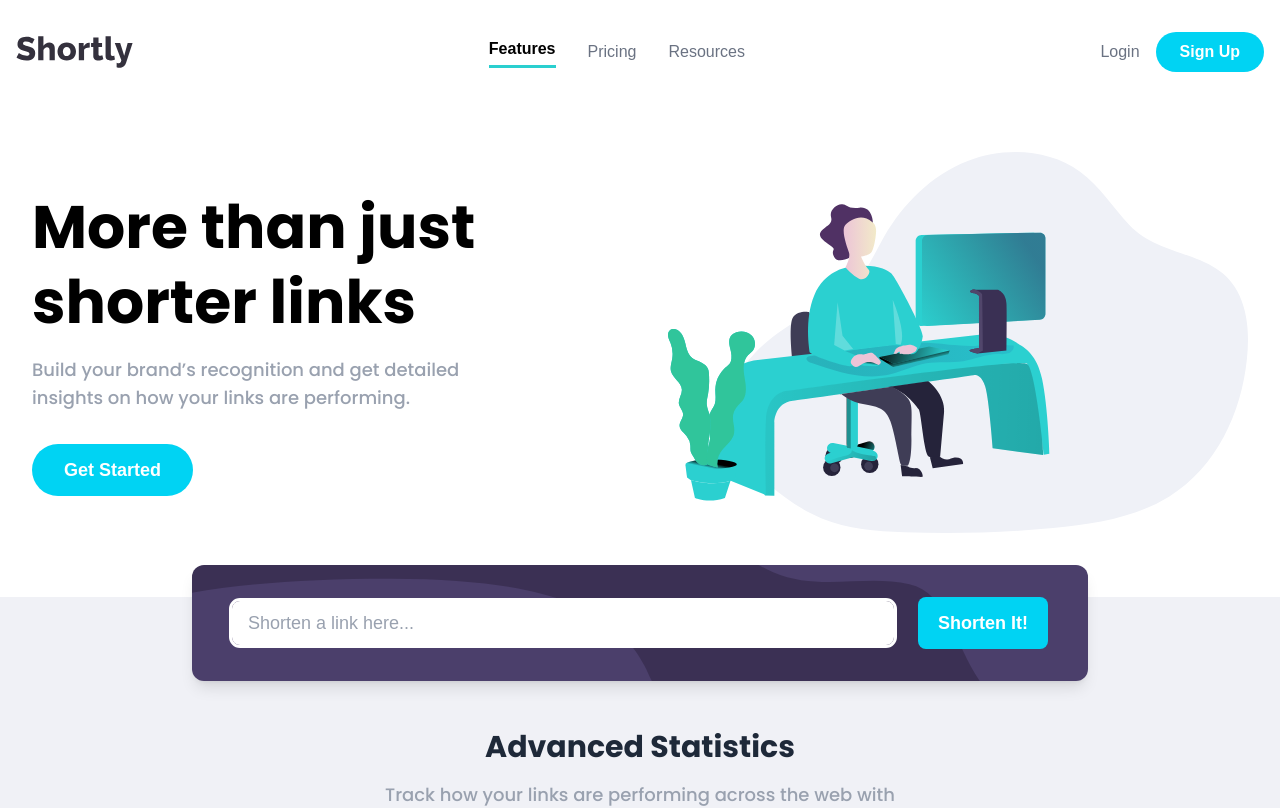
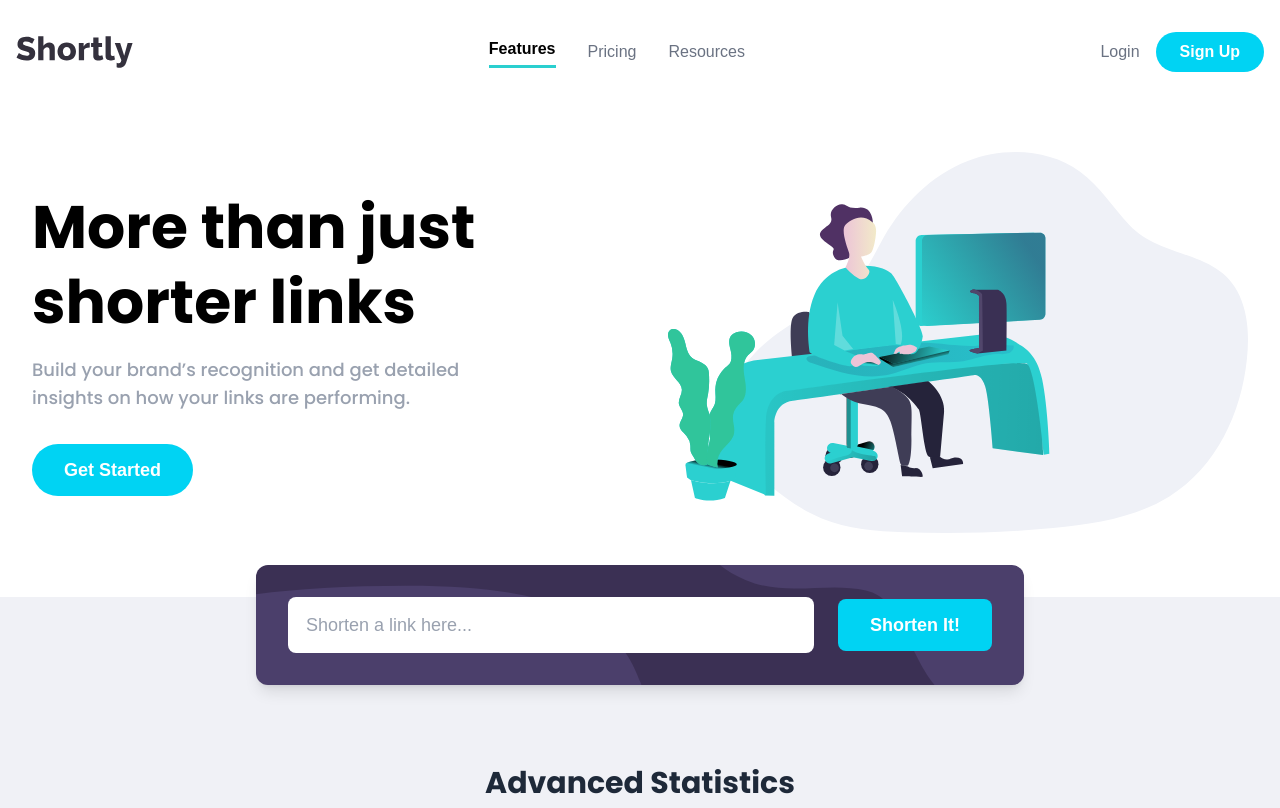
Before and after one commit to mrgreyh01/url_shortening_app, a Next.js app: page / in a window 1280 px wide. Shown: the top 808 px of the page. Built offline with nearby package versions, Linux system fonts and the light colour scheme.

Commit message:
Integrated the backend with the frontend and also created some new links card designs

```diff
--- a/src/app/page.tsx
+++ b/src/app/page.tsx
@@ -6,12 +6,46 @@ import Link from "next/link";
 
 export default function Home() {
   const [activeNav, setActiveNav] = useState("Features");
+  const [url, setUrl] = useState("");
+  const [links, setLinks] = useState<{ original: string; short: string }[]>([]);
+  const [loading, setLoading] = useState(false);
+  const [error, setError] = useState<string | null>(null);
+  const [copiedIndex, setCopiedIndex] = useState<number | null>(null);
 
   const navLinks = [
     { label: "Features", href: "#" },
     { label: "Pricing", href: "#" },
     { label: "Resources", href: "#" },
   ];
+
+  async function handleShorten() {
+    setLoading(true);
+    setError(null);
+    try {
+      const res = await fetch("/api/shorten", {
+        method: "POST",
+        headers: { "Content-Type": "application/json" },
+        body: JSON.stringify({ originalUrl: url }),
+      });
+      const data = await res.json();
+      if (res.ok && data.short) {
+        setLinks([{ original: url, short: `${window.location.origin}/api/${data.short}` }, ...links]);
+        setUrl("");
+      } else {
+        setError(data.error || "Failed to shorten link.");
+      }
+    // eslint-disable-next-line @typescript-eslint/no-unused-vars
+    } catch (e) {
+      setError("Something went wrong.");
+    }
+    setLoading(false);
+  }
+
+  function handleCopy(shortUrl: string, idx: number) {
+    navigator.clipboard.writeText(shortUrl);
+    setCopiedIndex(idx);
+    setTimeout(() => setCopiedIndex(null), 1500);
+  }
 
   return (
     <div className="bg-[#f0f1f6] min-h-screen font-sans">
@@ -84,27 +118,75 @@ export default function Home() {
       </section>
 
       {/* Shorten Input */}
-      <section className="relative z-10 flex justify-center -mt-8 mb-12 px-2 sm:px-4">
+      <section className="relative z-10 flex justify-center -mt-8 mb-8 px-2 sm:px-4">
         <div
-          className="w-full max-w-4xl rounded-xl flex flex-col sm:flex-row items-center px-4 sm:px-10 py-6 sm:py-8 shadow-lg gap-4 sm:gap-0"
+          className="w-full max-w-3xl rounded-xl flex flex-col sm:flex-row items-center px-4 sm:px-8 py-6 sm:py-8 shadow-lg gap-4 sm:gap-0"
           style={{
             backgroundColor: "#3b3054",
             backgroundImage: "url('/bg-shorten-desktop.svg')",
             backgroundRepeat: "no-repeat",
-            backgroundPosition: "center",
+            backgroundPosition: "right top",
             backgroundSize: "cover",
           }}
         >
           <input
             type="text"
+            value={url}
+            onChange={e => setUrl(e.target.value)}
             placeholder="Shorten a link here..."
-            className="flex-1 px-4 py-2 rounded-lg text-lg outline-solid outline-white bg-white text-gray-800 placeholder-gray-400 focus:outline-cyan-400 transition mb-4 sm:mb-0 sm:mr-6"
+            className={`flex-1 px-4 py-3 rounded-lg text-lg bg-white text-gray-800 placeholder-gray-400 focus:outline-cyan-400 transition mb-2 sm:mb-0 sm:mr-6 border-2 ${
+              error ? "border-red-500" : "border-transparent"
+            }`}
           />
-          <button className="bg-cyan-400 hover:bg-cyan-300 text-white font-bold px-5 py-3 rounded-lg text-lg transition w-full sm:w-auto">
-            Shorten It!
+          <button
+            className="bg-cyan-400 hover:bg-cyan-300 text-white font-bold px-8 py-3 rounded-lg text-lg transition w-full sm:w-auto"
+            onClick={handleShorten}
+            disabled={loading || !url}
+          >
+            {loading ? "Shortening..." : "Shorten It!"}
           </button>
         </div>
       </section>
+      {error && (
+        <div className="text-red-500 text-left max-w-3xl mx-auto mb-4 pl-4 sm:pl-12 -mt-4 text-sm">
+          {error}
+        </div>
+      )}
+
+      {/* Shortened Links List */}
+      <div className="max-w-3xl mx-auto w-full flex flex-col gap-4 px-2 sm:px-0 mb-12">
+        {links.map((link, idx) => (
+          <div
+            key={link.short}
+            className="bg-white rounded-lg flex flex-col sm:flex-row items-start sm:items-center justify-between px-4 py-4 shadow-md"
+            style={{ fontFamily: "var(--font-poppins)" }}
+          >
+            <div className="w-full sm:w-auto break-all text-gray-900 text-base sm:text-lg mb-2 sm:mb-0">
+              {link.original}
+            </div>
+            <div className="flex flex-col sm:flex-row sm:items-center gap-2 sm:gap-6 w-full sm:w-auto">
+              <a
+                href={link.short}
+                target="_blank"
+                rel="noopener noreferrer"
+                className="text-cyan-500 font-medium hover:underline break-all"
+              >
+                {link.short}
+              </a>
+              <button
+                className={`px-8 py-2 rounded-lg text-white font-bold transition ${
+                  copiedIndex === idx
+                    ? "bg-[#3b3054]"
+                    : "bg-cyan-400 hover:bg-cyan-300"
+                }`}
+                onClick={() => handleCopy(link.short, idx)}
+              >
+                {copiedIndex === idx ? "Copied!" : "Copy"}
+              </button>
+            </div>
+          </div>
+        ))}
+      </div>
 
       {/* Advanced Statistics */}
       <section className="text-center mb-20 px-2 sm:px-4">
```
